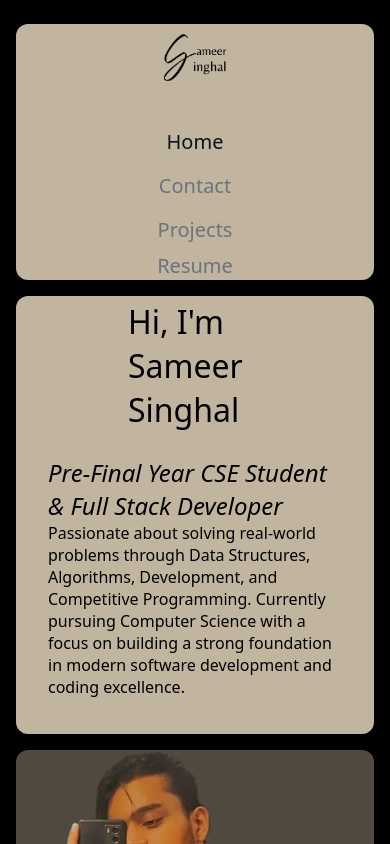
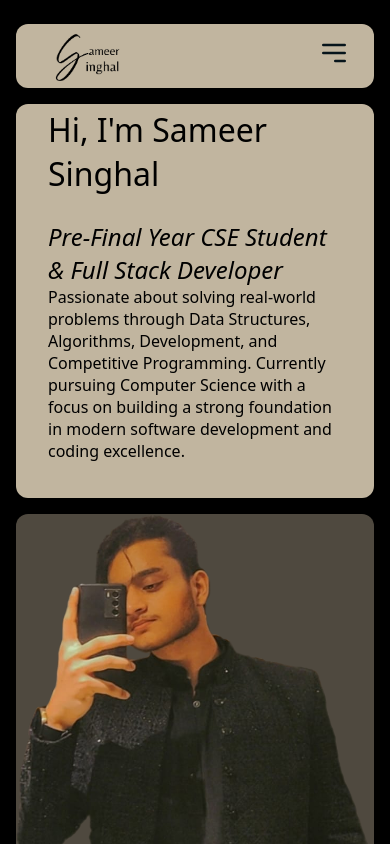
Before and after one commit to SameerSinghal26/Portfolio_Website, a React (Vite) app in the folder portfolio/: page / in a window 390 px wide. Shown: the top 844 px of the page. Built offline with nearby package versions, Linux system fonts and the light colour scheme.

Commit message:
adjusting the UI

```diff
--- a/portfolio/src/components/Header/Header.jsx
+++ b/portfolio/src/components/Header/Header.jsx
@@ -1,25 +1,55 @@
-import React from "react";
+import React, { useState } from "react";
 import { Link, NavLink } from "react-router-dom";
 
 function Header() {
+  const [isMenuOpen, setIsMenuOpen] = useState(false);
+
+  const toggleMenu = () => {
+    setIsMenuOpen(!isMenuOpen);
+  };
+
   return (
     <div className="col-span-full row-span-1 bg-bison_hide border-bison_hide rounded-xl">
-      <nav className="flex justify-between items-center px-6 max-lg:gap-4 max-md:flex-col max-md:justify-center">
-        <div className="overflow-hidden font-heading text-2xl font-normal">
-          <Link to="/" className="flex items-center">
-            <h1 className="text-gray-700 text-3xl">
-              <img src="/name.png" className="h-16"/>
-            </h1>
-          </Link>
+      <nav className="flex flex-wrap justify-between items-center px-6 ">
+        <div className="flex justify-between items-center w-full lg:w-auto">
+          <div className="overflow-hidden font-heading text-2xl font-normal">
+            <Link to="/" className="flex items-center">
+              <h1 className="text-gray-700 text-3xl">
+                <img src="/name.png" className="h-16 flex-shrink-0 " alt="Sameer Singhal"/>
+              </h1>
+            </Link>
+          </div>
+          <div className="lg:hidden flex-shrink-0">
+            <button
+              onClick={toggleMenu}
+              className="text-[#06141B] focus:outline-none"
+            >
+              <svg
+                className="w-8 h-8"
+                fill="none"
+                stroke="currentColor"
+                viewBox="0 0 24 24"
+                xmlns="http://www.w3.org/2000/svg"
+              >
+                <path
+                  strokeLinecap="round"
+                  strokeLinejoin="round"
+                  strokeWidth="2"
+                  d="M4 6h16M4 12h16m-7 6h7"
+                ></path>
+              </svg>
+            </button>
+          </div>
         </div>
         <div
-          className="flex gap-4 justify-between items-center max-lg:gap-4 max-md:flex-col max-md:justify-center"
+          className={`w-full lg:flex lg:w-auto ${isMenuOpen ? 'block' : 'hidden'}`}
           id="mobile-menu-2"
         >
-          <ul className="flex flex-col mt-4 font-medium lg:flex-row lg:space-x-8 lg:mt-0 items-center">
+          <ul className="flex flex-col mt-4 font-medium lg:flex-row lg:space-x-8 lg:mt-0 items-center lg:items-end">
             <li>
               <NavLink
                 to="/"
+                onClick={toggleMenu}
                 className={({ isActive }) =>
                   `block py-2 px-3 duration-200 text-xl ${
                     isActive ? "text-[#06141B]" : "text-gray-500"
@@ -29,9 +59,10 @@ function Header() {
                 Home
               </NavLink>
             </li>
-            {/* <li>
+            <li className="lg:hidden xl:hidden">
               <NavLink
                 to="/about"
+                onClick={toggleMenu}
                 className={({ isActive }) =>
                   `block py-2 px-3 duration-200 text-xl ${
                     isActive ? "text-[#06141B]" : "text-gray-500"
@@ -40,10 +71,11 @@ function Header() {
               >
                 About
               </NavLink>
-            </li> */}
+            </li>
             <li>
               <NavLink
                 to="/contact"
+                onClick={toggleMenu}
                 className={({ isActive }) =>
                   `block py-2 px-3 duration-200 text-xl ${
                     isActive ? "text-[#06141B]" : "text-gray-500"
@@ -56,6 +88,7 @@ function Header() {
             <li>
               <NavLink
                 to="/project"
+                onClick={toggleMenu}
                 className={({ isActive }) =>
                   `block py-2 px-3 duration-200 text-xl ${
                     isActive ? "text-[#06141B]" : "text-gray-500"
@@ -67,7 +100,7 @@ function Header() {
             </li>
             <li>
               <button>
-                <a className="block duration-200 text-xl text-gray-500" href="https://docs.google.com/document/d/1XWMm8B9InjAUFbICr9V46-uK9LqoPYAAA1uwhlEyOM0/edit?tab=t.0" target="_blank">Resume</a>
+                <a className="block duration-200 text-xl text-gray-500" href="https://docs.google.com/document/d/1XWMm8B9InjAUFbICr9V46-uK9LqoPYAAA1uwhlEyOM0/edit?tab=t.0" target="_blank" onClick={toggleMenu}>Resume</a>
               </button>
             </li>
           </ul>
--- a/portfolio/src/components/Home/Home.jsx
+++ b/portfolio/src/components/Home/Home.jsx
@@ -11,7 +11,7 @@ function Home() {
     <>
       <div className="col-span-8 row-span-9 grid grid-cols-subgrid grid-rows-subgrid max-lg:col-span-full max-lg:grid-rows-none max-lg:gap-4">
         <div className="box-1 col-span-5 row-span-5 max-lg:col-span-8 max-md:col-span-full bg-bison_hide border-bison_hide rounded-xl  py-1 p-8 flex flex-col justify-end">
-          <h1 className="max-w-[37rem] pb-6 font-heading text-[2rem] font-normal leading-snug px-20">
+          <h1 className="max-w-[37rem] pb-6 font-heading text-[2rem] font-normal leading-snug xl:px-20">
             Hi, I'm Sameer Singhal
           </h1>
           <h2 className="max-w-[35rem] pb-8 font-heading text-[1rem] font-normal leading-snug">
```
Also changed, not shown: portfolio/package.json (line endings or trailing spaces).
